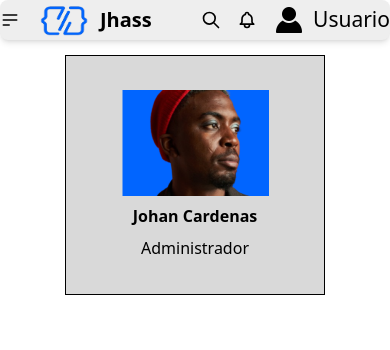
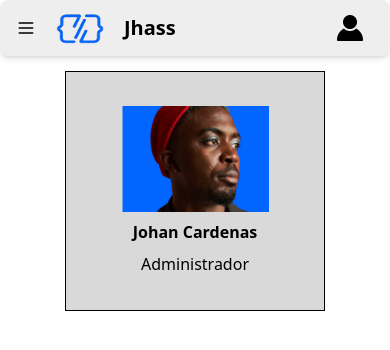
Before and after one commit to ProjectJhass/Project_Jhass, a React (Vite) app: page /Rol in a window 390 px wide. Shown: the top 350 px of the page. Built offline with nearby package versions, Linux system fonts and the light colour scheme.

Commit message:
Actualizacion de Navegador de los usuarios ademas de sus Media Querys y ademas de las Media Querys de pre empresa

```diff
--- a/src/App.jsx
+++ b/src/App.jsx
@@ -57,7 +57,7 @@ function App() {
   }
 
   const handleOpaqueClick = () => {
-    NewContext.setIsOpaque(!NewContext.isOpaque);
+    NewContext.setisOpaque(!NewContext.isOpaque);
   }
 
   const handleMenuToggle = () => {
--- a/src/components/Context/Context.jsx
+++ b/src/components/Context/Context.jsx
@@ -18,7 +18,7 @@ export const AppProvider = ({ children }) => {
     const savedCards = localStorage.getItem('cards');
     return savedCards ? JSON.parse(savedCards) : CardsEmployees.map(card => ({ ...card, isActive: true }));
   });
-  const [isOpaque, setIsOpaque] = useState(() => {
+  const [isOpaque, setisOpaque] = useState(() => {
     const savedIsOpaque = localStorage.getItem('isOpaque');
     return savedIsOpaque ? JSON.parse(savedIsOpaque) : true;
   });
@@ -58,7 +58,7 @@ export const AppProvider = ({ children }) => {
   return (
     <AppContext.Provider value={{
       user, setUser,
-      isOpaque, setIsOpaque,
+      isOpaque, setisOpaque,
       estadoModal1, setestadoModal1,
       cards, setCards,
       modalIsOpen, setModalIsOpen,
--- a/src/components/Layouts/HeaderUser/HeaderUser.jsx
+++ b/src/components/Layouts/HeaderUser/HeaderUser.jsx
@@ -17,12 +17,16 @@ export const HeaderUser = ({ username, navItems }) => {
     setIsMenuOpen(!isMenuOpen);
   };
 
+  const hasNavItems = navItems && navItems.length > 0;
+
   return (
     <header className="w-full">
-      <div className="navbar bg-[#EEEEEE]  bg-base-100 container mx-auto flex items-center justify-between rounded-lg shadow-md">
+      <div className="navbar bg-[#EEEEEE] bg-base-100 container mx-auto flex items-center justify-between rounded-lg shadow-md px-4 py-2 relative">
         {/* Navbar Start */}
-        <div className="navbar-start flex items-center">
-          <div className="dropdown relative">
+        <div className="navbar-start flex items-center space-x-4 lg:space-x-4">
+          {/* Show menu hamburger on lg and smaller screens */}
+          {hasNavItems && (
+            <div className="dropdown relative lg:hidden">
               <div
                 tabIndex={0}
                 role="button"
@@ -40,30 +44,31 @@ export const HeaderUser = ({ username, navItems }) => {
                     strokeLinecap="round"
                     strokeLinejoin="round"
                     strokeWidth="2"
-                  d="M4 6h16M4 12h16M4 18h7"
+                    d="M4 6h16M4 12h16M4 18h16"
                   />
                 </svg>
               </div>
               {isMenuOpen && (
                 <ul
                   tabIndex={0}
-                className="menu menu-sm dropdown-content bg-base-100 rounded-lg z-[10] absolute top-full left-0 mt-2 w-52 p-2 shadow-lg"
+                  className="menu menu-sm dropdown-content bg-white rounded-lg z-[10] absolute top-full left-0 mt-2 w-52 p-2 shadow-lg border border-gray-200"
                 >
-                <li><a href="#">Homepage</a></li>
-                <li><a href="#">Portfolio</a></li>
-                <li><a href="#">About</a></li>
+                  {navItems.map((item, index) => (
+                    <Item key={index} route={item.route} content={item.content} />
+                  ))}
                 </ul>
               )}
             </div>
-          <img src={logJhass} alt="Logo" className="h-10 w-14 ml-4" />
-          <p className='self-center text-xl font-semibold whitespace-nowrap text-black ml-2'>Jhass</p>
+          )}
+          <img src={logJhass} alt="Logo" className="h-10 w-14" />
+          <p className='text-xl font-semibold whitespace-nowrap text-black ml-2'>Jhass</p>
         </div>
 
         {/* Navbar Center */}
-        <div className="navbar-center hidden lg:flex">
+        <div className="navbar-center hidden lg:flex flex-grow justify-center">
           <Navbar>
             <ul className="flex space-x-8 text-xl items-center">
-              {navItems.map((item, index) => (
+              {navItems && navItems.map((item, index) => (
                 <Item key={index} route={item.route} content={item.content} />
               ))}
             </ul>
@@ -72,44 +77,10 @@ export const HeaderUser = ({ username, navItems }) => {
 
         {/* Navbar End */}
         <div className="navbar-end flex items-center space-x-4">
-          <button className="btn btn-ghost btn-circle">
-            <svg
-              xmlns="http://www.w3.org/2000/svg"
-              className="h-5 w-5"
-              fill="none"
-              viewBox="0 0 24 24"
-              stroke="currentColor"
-            >
-              <path
-                strokeLinecap="round"
-                strokeLinejoin="round"
-                strokeWidth="2"
-                d="M21 21l-6-6m2-5a7 7 0 11-14 0 7 7 0 0114 0z"
-              />
-            </svg>
-          </button>
-          <button className="btn btn-ghost btn-circle">
-            <div className="indicator">
-              <svg
-                xmlns="http://www.w3.org/2000/svg"
-                className="h-5 w-5"
-                fill="none"
-                viewBox="0 0 24 24"
-                stroke="currentColor"
-              >
-                <path
-                  strokeLinecap="round"
-                  strokeLinejoin="round"
-                  strokeWidth="2"
-                  d="M15 17h5l-1.405-1.405A2.032 2.032 0 0118 14.158V11a6.002 6.002 0 00-4-5.659V5a2 2 0 10-4 0v.341C7.67 6.165 6 8.388 6 11v3.159c0 .538-.214 1.055-.595 1.436L4 17h5m6 0v1a3 3 0 11-6 0v-1m6 0H9"
-                />
-              </svg>
-              <span className="badge badge-xs badge-primary indicator-item"></span>
-            </div>
-          </button>
-          <div className='flex items-center cursor-pointer' onClick={handleLoginClick}>
+          {/* User Profile */}
+          <div className="flex items-center cursor-pointer" onClick={handleLoginClick}>
             <img src={usuario} alt="Usuario" className="h-8 w-8 mr-2" />
-            <h2 className="text-black text-[21px] font-Open-Sans">{username}</h2>
+            <h2 className="text-black text-[21px] font-Open-Sans hidden sm:block">{username}</h2>
           </div>
         </div>
       </div>
--- a/src/components/SectionLogin/SectionLogin.jsx
+++ b/src/components/SectionLogin/SectionLogin.jsx
@@ -38,6 +38,7 @@ export const SectionLogin = () => {
     const  ContentPost= await POSTEndpoint ({URL:"api/v1/auth/login", Data:formData});
     if (ContentPost) {
         setToken(ContentPost.token)
+
 
       const ContentGET= await GETEndpoint({URL:"api/v1/usuario", TokenGet:token });
       setContentUsers(ContentGET);
--- a/src/components/SectionPreCompany/SectionPreCompany.jsx
+++ b/src/components/SectionPreCompany/SectionPreCompany.jsx
@@ -18,6 +18,11 @@ import { ModalPreCompany } from '../ModalPreCompany/ModalPreCompany';
 import { InformativeModal } from '../InformativeModal/InformativeModal';
 
 export const SectionPreCompany = () => {
+  const navItems = [
+    { route: "/Cale", content: "Calendario" },
+    { route: "/Rol", content: "Roles" },
+    { route: "/Stock", content: "Productos" }
+  ];
   const navigate = useNavigate();
   const { user, token, isNewUser, setIsNewUser } = useContext(AppContext);
   const [contentGetCompanies, setContentGetCompanies] = useState([]);
@@ -87,21 +92,20 @@ export const SectionPreCompany = () => {
   return (
     <div className="min-h-screen flex flex-col">
       <HeaderUser
-        navItems={[""]}
+        navItems={null}
         username={user ? `${user.nombre} ${user.apellido}` : "Usuario"}
       />
 
       <main className="flex-grow flex flex-col px-4 py-4 sm:px-8 sm:py-6">
-        <div className="flex flex-col mb-6">
-          {/* Título */}
-          <div className="mb-4">
+        <div className="mb-6">
           <h1 className="text-2xl font-semibold">Empresas</h1>
         </div>
 
-          {/* Buscador, Filtro y Botón */}
-          <div className="flex items-center space-x-4 mb-6">
-            {/* Buscador con botón dentro */}
-            <div className="relative flex-grow mr-4">
+        {/* Contenedor principal de la búsqueda y filtros */}
+        <div className="flex flex-col sm:flex-row sm:items-center sm:justify-between gap-4 mb-6">
+          {/* Contenedor para el buscador */}
+          <div className="flex-grow mb-4 sm:mb-0">
+            <div className="relative w-full lg:w-3/4 xl:w-2/3"> {/* Ajusta el ancho en pantallas grandes */}
               <input
                 type="text"
                 placeholder="Buscar empresa..."
@@ -113,9 +117,23 @@ export const SectionPreCompany = () => {
                 type="button"
                 className="absolute inset-y-0 right-0 flex items-center px-3 bg-blue-600 text-white hover:bg-blue-700 transition duration-200 rounded-r-lg border-none"
                 onClick={handleSearch}
-                style={{ marginLeft: '-1px' }}
               >
                 <img src={BuscadorIcon} alt="Buscar" className="w-6 h-6" />
+              </button>
+            </div>
+          </div>
+
+
+          {/* Contenedor para el botón Crear Empresa y filtro */}
+          <div className="flex flex-row sm:items-center gap-4 justify-center text-center">
+          {/* Botón Crear Empresa */}
+          <div className="flex justify-center">
+            <button
+              type="button"
+              className="bg-blue-600 text-white px-4 py-2 rounded-lg shadow-md hover:bg-blue-700 transition duration-200"
+              onClick={handleButtonCreateCompany}
+            >
+              Crear Empresa
             </button>
           </div>
 
@@ -126,24 +144,14 @@ export const SectionPreCompany = () => {
             className="p-2 border border-gray-300 rounded-lg shadow-sm focus:outline-none focus:ring-2 focus:ring-blue-500"
           >
             <option value="">Todos los tipos</option>
-              {companyTypes.map(type => (
+            {companyTypes.map((type) => (
               <option key={type} value={type}>
                 {type}
               </option>
             ))}
           </select>
+        </div>
 
-            {/* Botón para crear empresa */}
-            <div className="ml-auto">
-              <button
-                type="button"
-                className="bg-blue-600 text-white px-4 py-2 rounded-lg shadow-md hover:bg-blue-700 transition duration-200"
-                onClick={handleButtonCreateCompany}
-              >
-                Crear Empresa
-              </button>
-            </div>
-          </div>
         </div>
 
         <div className="flex flex-col w-full overflow-x-auto">
```
Lines whose indentation alone changed are shown as unchanged.
